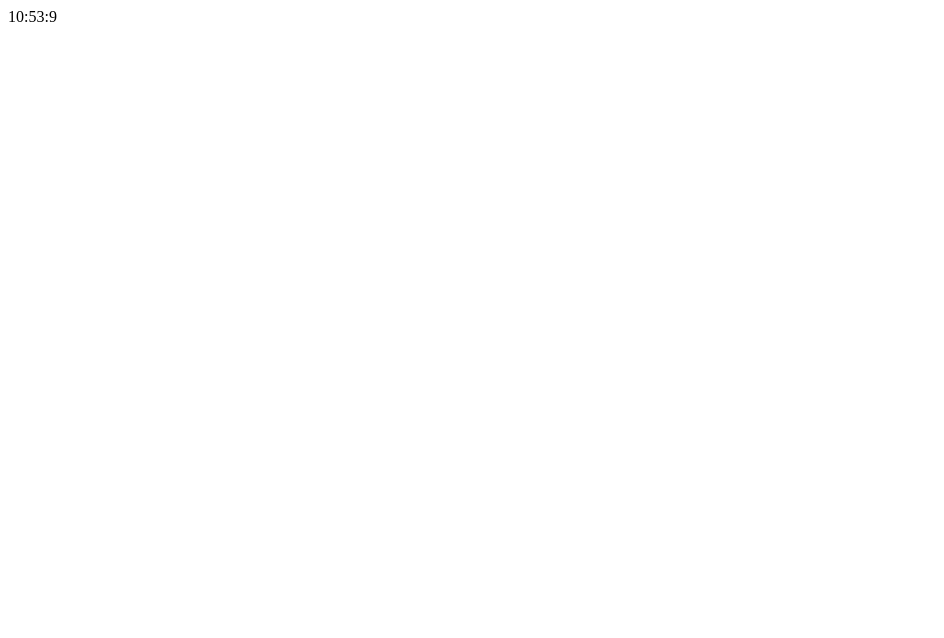
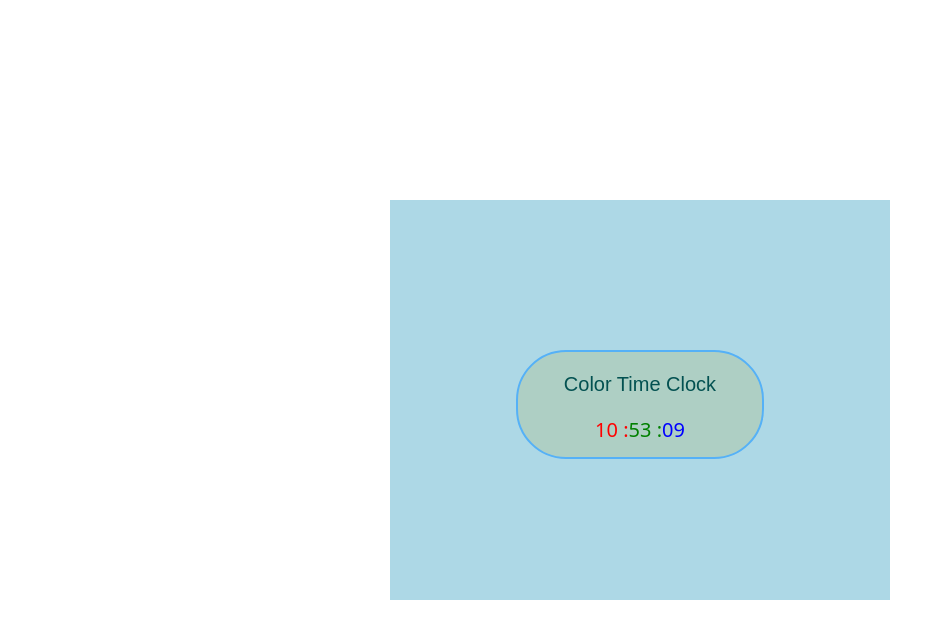
Before and after one commit to imran-nazir0011/Frontend-mini-Projects, a plain HTML site: page Frontend-mini-projects/colored-time-clock/colored-time-clock.html in a window 1280 px wide. Shown: the whole page, without its empty margins (0-944 px from the left). Drawn offline with Linux system fonts and the light colour scheme.

Commit message:
color-time-clock

```diff
--- a/Frontend-mini-projects/colored-time-clock/colored-time-clock.html
+++ b/Frontend-mini-projects/colored-time-clock/colored-time-clock.html
@@ -5,22 +5,87 @@
     <meta name="viewport" content="width=device-width, initial-scale=1.0">
     <title>Document</title>
 </head>
+<style>
+    body, html {
+      height: 100%;
+      margin: 0;
+      display: flex;
+      justify-content: center;
+      align-items: center;
+    }
+    div {
+      width: 500px;
+      height: 400px;
+      background-color: lightblue;
+      text-align: center;
+    }
+    ul li {
+    display: inline-block;
+    list-style-type: none;
+    font-size: 20px;
+    font-family: system-ui;
+    }
+    ul{
+        padding-right: 40px ;
+    }
+    button{
+        border: 2px solid;
+        border-radius: 50px;
+        border-color: rgb(85, 177, 247);
+        margin-top: 150px;
+        background-color: rgb(174, 207, 196);
+    }
+    p{
+        font-size: 20px;
+        color: rgb(3, 81, 81);
+    }
+
+</style>
+
 <body>
 
+    <script>
+        let div = document.createElement('div');
+        let button =  document.createElement('button');
+        button.addEventListener("click",function(){alert("Gotcha you discovered a button!!")})
 
-
-
-
-
-    <script>
-        let div =  document.createElement('div');
-
-
+        let ul = document.createElement('ul')
+        ul.innerHTML = "<p>Color Time Clock </p>"
+        let Hour = document.createElement('li')
+        Hour.style.color =  'red'
+        let Minutes = document.createElement('li')
+        Minutes.style.color =  'green'
+        let Seconds = document.createElement('li');
+        Seconds.style.color =  'blue'
         function timeclock(){
 
             let time = new Date();
-            div.innerHTML = `${time.getHours()}:${time.getMinutes()}:${time.getSeconds()}`;
-            document.body.append(div)
+
+            let time_arr = [time.getHours(),time.getMinutes(),time.getSeconds()]
+
+            if (String(time_arr[0]).length < 2 ){
+                time_arr[0] = '0' + time_arr[0]
+            }
+
+            Hour.innerText = ` ${time_arr[0]} : `
+
+            if (String(time_arr[1]).length < 2 ){
+                time_arr[1] = '0' + time_arr[1]
+            }
+
+            Minutes.innerText = ` ${time_arr[1]} : `
+
+            if (String(time_arr[2]).length < 2 ){
+                time_arr[2] = '0' + time_arr[2]
+            }
+            Seconds.innerText = ` ${time_arr[2]} `;
+            ul.append(Hour);
+            ul.append(Minutes);
+            ul.append(Seconds);
+
+            button.append(ul)
+            div.append(button)
+            document.body.append(div);
         }
         setInterval(timeclock,1000)
 
```
